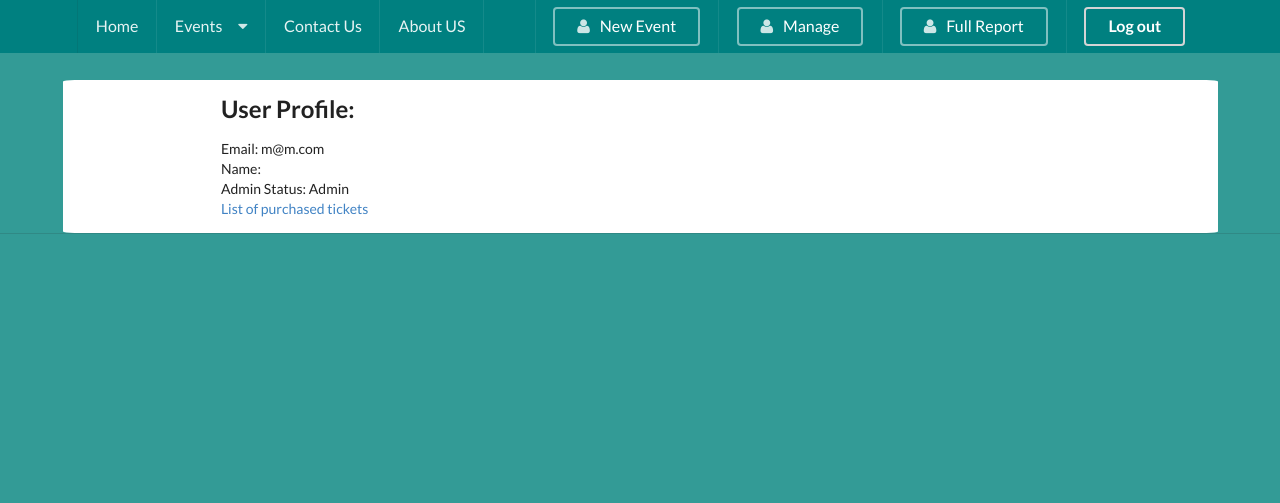
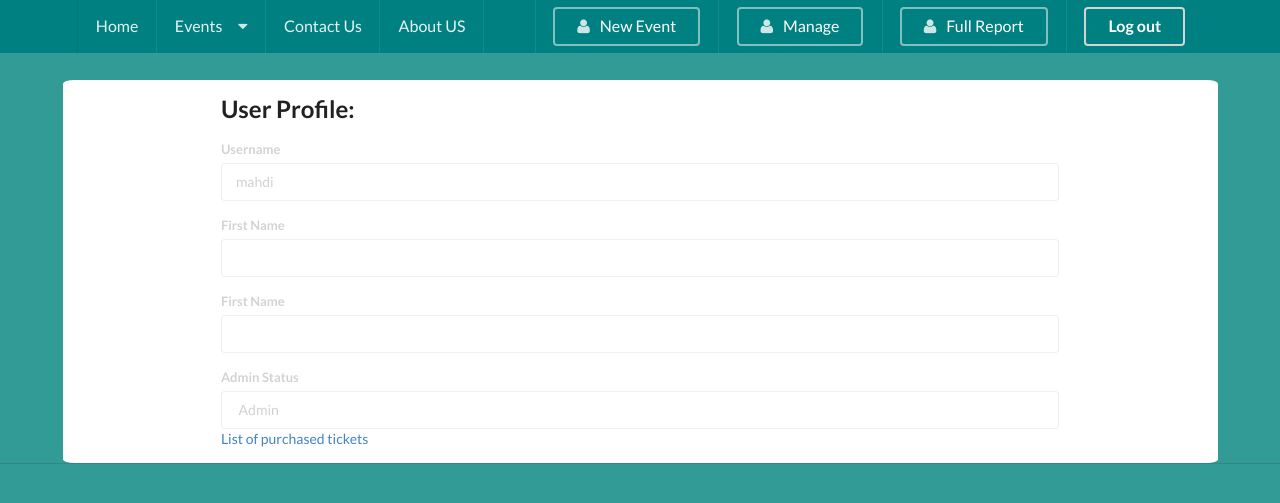
Before and after one commit to BornaThePolar/bilitsazan, a Django app: page /userProfile/ in a window 1280 px wide. Shown: the top 503 px of the page. Run offline with Django 3.2, Linux system fonts and the light colour scheme; a user stored in the database is signed in; data comes from the database, SQL or seed files in the repository; parts of the project's set-up code (start-up, migrations or seed data) failed here and were passed over.

Commit message:
userprofile

```diff
--- a/mysite/polls/templates/MainPage.html
+++ b/mysite/polls/templates/MainPage.html
@@ -107,7 +107,7 @@
                                     </div>
                                 </div>
                                 <div class="ui left floated center tertiary inverted red segment" style="display: inline; position: absolute; z-index: 100; padding-bottom: 8px; padding-top: 8px">
-                                    <p style="margin-right: 30px">Price: {{ event.price }} T</p>
+                                    <p style="margin-right: 30px">Price: {{ event.min_price }} T</p>
                                 </div>
                                 <img src="/media/{{MEDIA_URL}}{{event.photo}}">
 
@@ -122,7 +122,7 @@
                             <div class="extra content">
                                 <a>
                                     <i class="map icon"></i>
-                                    shahr Theatre
+                                    {{ event.location }}
                                     <div style="display: inline" class="right floated">
                                         <i class="ticket icon right floated"></i>
                                         Tickets Left: {{ event.ticketsLeft }}
--- a/mysite/polls/templates/userProfile.html
+++ b/mysite/polls/templates/userProfile.html
@@ -9,10 +9,28 @@
                 <div class="twelve wide column">
 
                     <h2>User Profile:</h2>
+                    <div class="ui form">
+                    <div class="disabled field">
+                                <label>Username</label>
+                                <input placeholder="{{ user.username }}" disabled="" type="text">
+                            </div>
 
-                    Email: {{ user.email }}<br>
-                    Name: {{ user.first_name }} {{ user.last_name }}<br>
-                    Admin Status: {% if user.is_superuser%} Admin {% else %}Normal User{% endif %}<br>
+                            <div class="disabled field">
+                                <label>First Name</label>
+                                <input placeholder="{{ user.first_name }}" disabled="" type="text">
+                            </div>
+                            <div class="disabled field">
+                                <label>First Name</label>
+                                <input placeholder="{{ user.last_name }}" disabled="" type="text">
+                            </div>
+                        <div class="disabled field">
+                                <label>Admin Status</label>
+                                <input placeholder="{% if user.is_superuser%} Admin {% else %}Normal User{% endif %}" disabled="" type="text">
+                            </div>
+
+
+                    </div>
+
                     <a href="/report/">List of purchased tickets</a>
 
 
```
